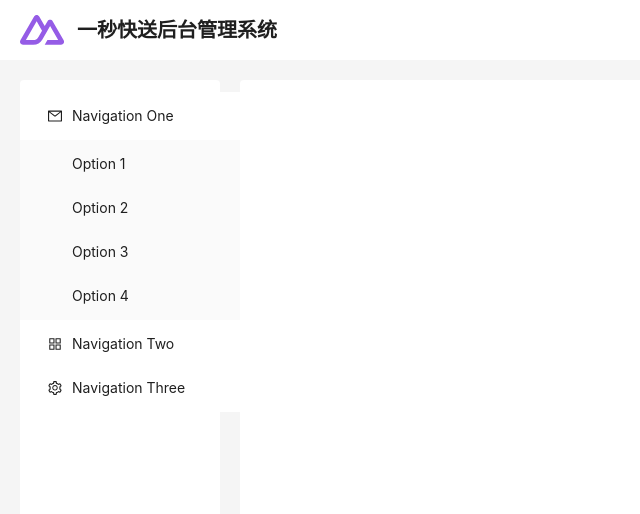
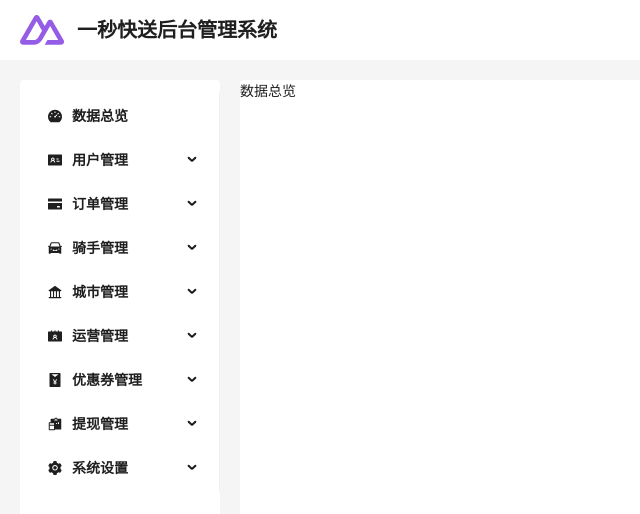
Before and after one commit to zhuqingyuan123/OneSecond-Ts, a React (Create React App) app: page / in a window 1280 px wide. Before the commit this address led to /home. Shown: the top 514 px of the page, without its empty margins (0-640 px from the left). Built offline with nearby package versions, Linux system fonts and the light colour scheme.

Commit message:
feat(components): 新增HOME侧边栏动态路由

```diff
--- /dev/null
+++ b/src/views/Config/Config.tsx
@@ -0,0 +1,8 @@
+import React from 'react';
+import { Outlet } from 'react-router-dom';
+
+function Share() {
+  return <Outlet />;
+}
+
+export default Share;
--- /dev/null
+++ b/src/views/Config/Integral.tsx
@@ -0,0 +1,7 @@
+import React from 'react';
+
+function Integral() {
+  return <div>积分设置</div>;
+}
+
+export default Integral;
--- /dev/null
+++ b/src/views/Config/Share.tsx
@@ -0,0 +1,7 @@
+import React from 'react';
+
+function Share() {
+  return <div>分享</div>;
+}
+
+export default Share;
--- /dev/null
+++ b/src/views/DataScreening.tsx
@@ -0,0 +1,7 @@
+import React from 'react';
+
+function DataScreening() {
+  return <div>数据总览</div>;
+}
+
+export default DataScreening;
--- a/src/views/Home.tsx
+++ b/src/views/Home.tsx
@@ -1,9 +1,33 @@
-import React, { useState } from 'react';
-import { AppstoreOutlined, MailOutlined, SettingOutlined } from '@ant-design/icons';
+import React from 'react';
+import {
+  IdcardFilled,
+  DashboardFilled,
+  CreditCardFilled,
+  CarFilled,
+  BankFilled,
+  ContactsFilled,
+  RedEnvelopeFilled,
+  ReconciliationFilled,
+  SettingFilled
+} from '@ant-design/icons';
 import type { MenuProps } from 'antd';
 import { Menu, Layout } from 'antd';
-import { Outlet } from 'react-router-dom';
+import { Outlet, useNavigate } from 'react-router-dom';
 import logo from '@/Icons/svgs/logo.svg';
+import styled from 'styled-components';
+
+const ListSpan = styled.div`
+  .ant-menu-submenu-title {
+    .ant-menu-title-content {
+      font-weight: bold;
+    }
+  }
+  .ant-menu-item {
+    > .ant-menu-title-content {
+      font-weight: bold;
+    }
+  }
+`;
 
 const { Header, Sider, Content } = Layout;
 const layoutStyle: React.CSSProperties = {
@@ -66,40 +90,66 @@ function getItem(
   } as MenuItem;
 }
 
-const items: MenuItem[] = [
-  getItem('Navigation One', 'sub1', <MailOutlined />, [
-    getItem('Option 1', '1'),
-    getItem('Option 2', '2'),
-    getItem('Option 3', '3'),
-    getItem('Option 4', '4')
+const items: MenuProps['items'] = [
+  getItem('数据总览', '/', <DashboardFilled />),
+
+  getItem('用户管理', 'user', <IdcardFilled />, [
+    getItem('代理列表', 'agents'),
+    getItem('管理员列表', 'admins'),
+    getItem('用户列表', 'users')
   ]),
-  getItem('Navigation Two', 'sub2', <AppstoreOutlined />, [
-    getItem('Option 5', '5'),
-    getItem('Option 6', '6')
+
+  // { type: 'divider' },
+
+  getItem('订单管理', 'order', <CreditCardFilled />, [
+    getItem('订单列表', 'orders'),
+    getItem('资金走向列表', 'capitaltrend'),
+    getItem('取消订单配置', 'cancelset'),
+    getItem('小费选项配置', 'feeset')
   ]),
-  getItem('Navigation Three', 'sub4', <SettingOutlined />, [
-    getItem('Option 9', '9'),
-    getItem('Option 10', '10'),
-    getItem('Option 11', '11'),
-    getItem('Option 12', '12')
+  getItem('骑手管理', 'rider', <CarFilled />, [
+    getItem('骑手列表', 'riders'),
+    getItem('骑手审核列表', 'registers')
+  ]),
+  getItem('城市管理', 'city', <BankFilled />, [getItem('城市运营列表', 'citys')]),
+  getItem('运营管理', 'valuation', <ContactsFilled />, [
+    getItem('计价规则', 'valuations'),
+    getItem('重量标签', 'weight'),
+    getItem('物品标签组', 'tag')
+  ]),
+  getItem('优惠券管理', 'coupon', <RedEnvelopeFilled />, [
+    getItem('优惠券管理', 'coupons'),
+    getItem('优惠券设置', 'couponSettings')
+  ]),
+  getItem('提现管理', 'withdrawal', <ReconciliationFilled />, [
+    getItem('提现列表', 'cash'),
+    getItem('提现设置', 'withdrawalSettings')
+  ]),
+  getItem('系统设置', 'config', <SettingFilled />, [
+    getItem('小程序设置', 'smallapp'),
+    getItem('分享设置', 'share'),
+    getItem('积分设置', 'integral'),
+    getItem('订阅消息设置', 'wxsubscribe'),
+    getItem('用户指南', 'userGuide'),
+    getItem('骑手指南', 'riderGuide'),
+    getItem('骑手协议', 'agreementRider')
   ])
 ];
-
-// submenu keys of first level
-const rootSubmenuKeys = ['sub1', 'sub2', 'sub4'];
-
 export default function Index() {
-  const [openKeys, setOpenKeys] = useState(['sub1']);
-
-  const onOpenChange: MenuProps['onOpenChange'] = (keys) => {
-    const latestOpenKey = keys.find((key) => openKeys.indexOf(key) === -1);
-    if (rootSubmenuKeys.indexOf(latestOpenKey!) === -1) {
-      setOpenKeys(keys);
+  const navigate = useNavigate();
+  const onClick: MenuProps['onClick'] = (e) => {
+    if (e.keyPath.length > 1) {
+      console.log('keyPath ', e);
+      navigate(
+        e.keyPath
+          .reverse()
+          .map((item) => `/${item}`)
+          .join('')
+      );
     } else {
-      setOpenKeys(latestOpenKey ? [latestOpenKey] : []);
+      navigate(e.keyPath.join(''));
     }
   };
-
   return (
     <Layout style={layoutStyle}>
       <Header style={headerStyle}>
@@ -111,13 +161,15 @@ export default function Index() {
       </Header>
       <Layout hasSider>
         <Sider style={siderStyle}>
-          <Menu
-            mode="inline"
-            openKeys={openKeys}
-            onOpenChange={onOpenChange}
-            style={{ width: 256 }}
-            items={items}
-          />
+          <ListSpan>
+            <Menu
+              onClick={onClick}
+              defaultSelectedKeys={['1']}
+              defaultOpenKeys={['sub1']}
+              mode="inline"
+              items={items}
+            />
+          </ListSpan>
         </Sider>
         <Content style={contentStyle}>
           <Outlet />
--- /dev/null
+++ b/src/views/NotFind.tsx
@@ -0,0 +1,7 @@
+import React from 'react';
+
+function NotFind() {
+  return <div className="text-[250px]">404</div>;
+}
+
+export default NotFind;
```
Also changed, not shown: src/router/router.tsx (+29 -14 lines), .eslintrc.js.
